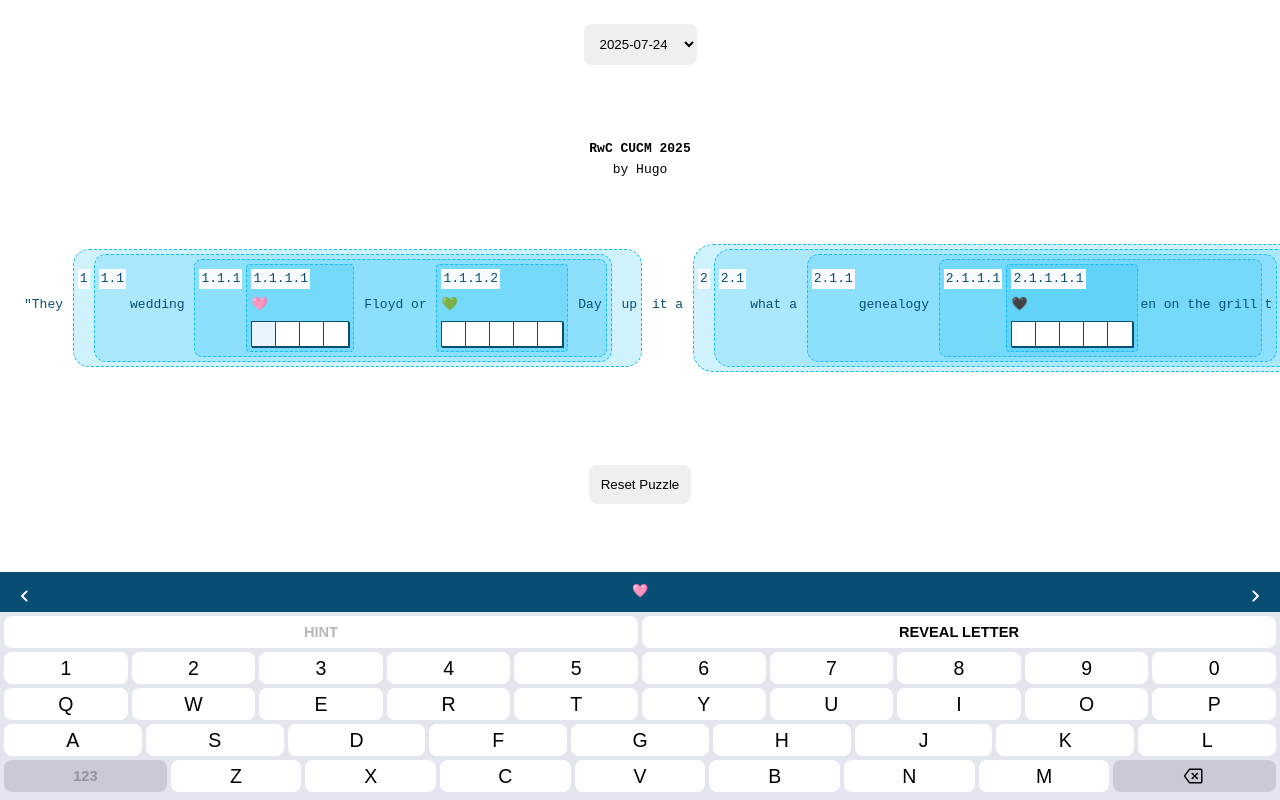
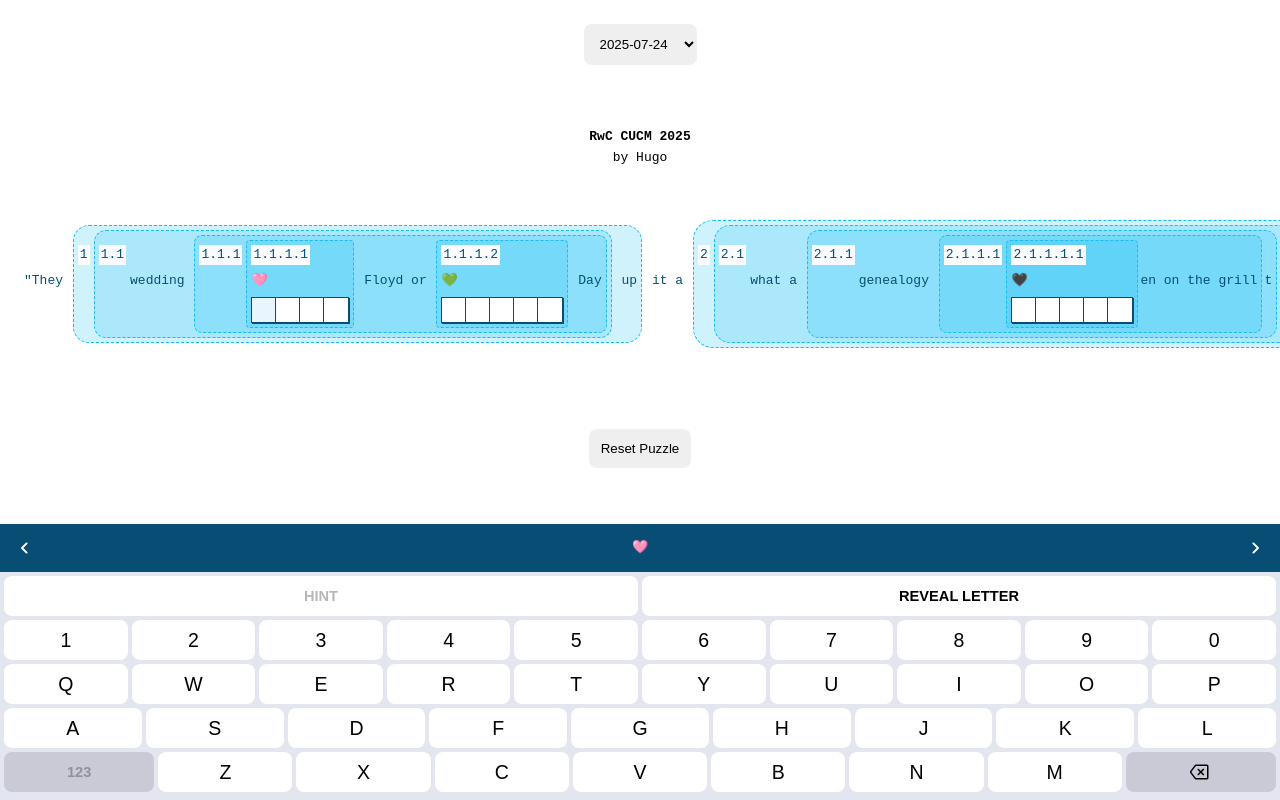
Before and after one commit to hugolynch/echo, a Svelte app: page / in a window 1280 px wide. Built offline with nearby package versions, Linux system fonts and the light colour scheme.

Commit message:
Change keyboard key height

```diff
--- a/src/components/Keyboard.svelte
+++ b/src/components/Keyboard.svelte
@@ -127,7 +127,7 @@
         background-color: #FFFFFF;
         border: none;
         /* border-bottom: 1px solid #C9CAD6; */
-        height: 32px;
+        height: 40px;
         border-radius: 8px;
         flex: 1;
         padding: 0 4px;
@@ -150,7 +150,7 @@
     }
 
     .double {
-        padding: 0 20px;
+        padding: 0 12px;
         background-color: #C9CAD6;
     }
 
```
